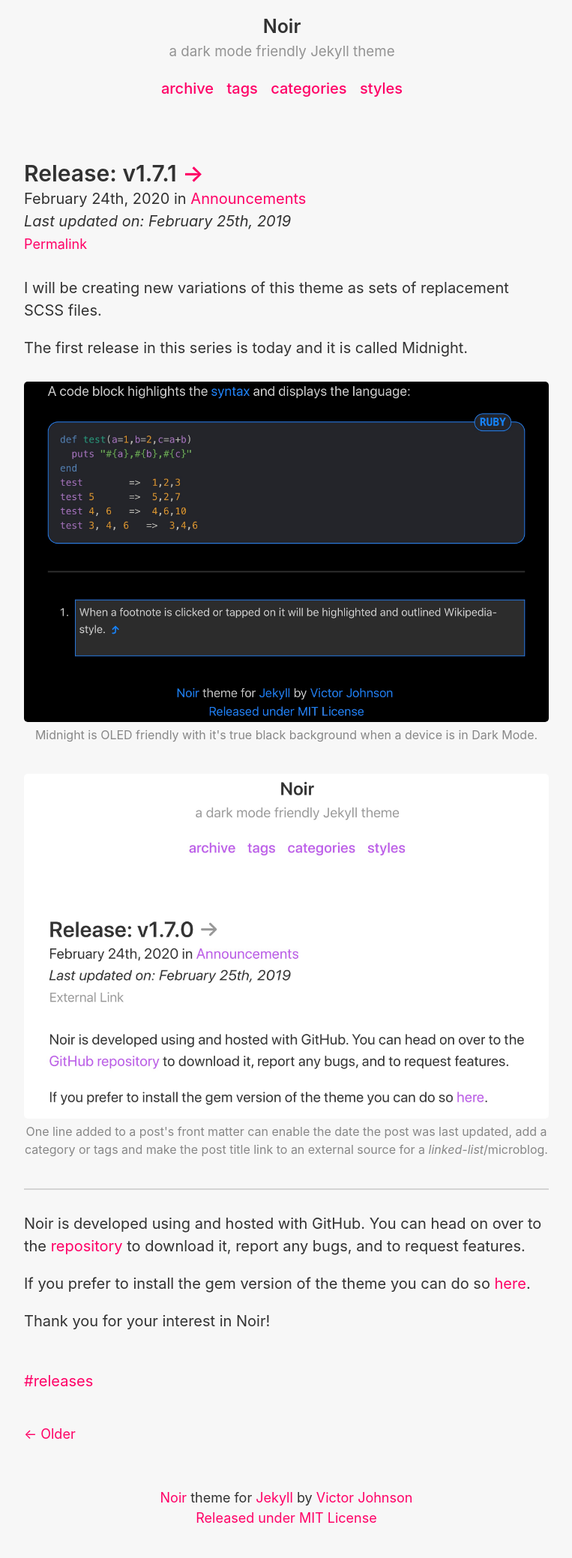
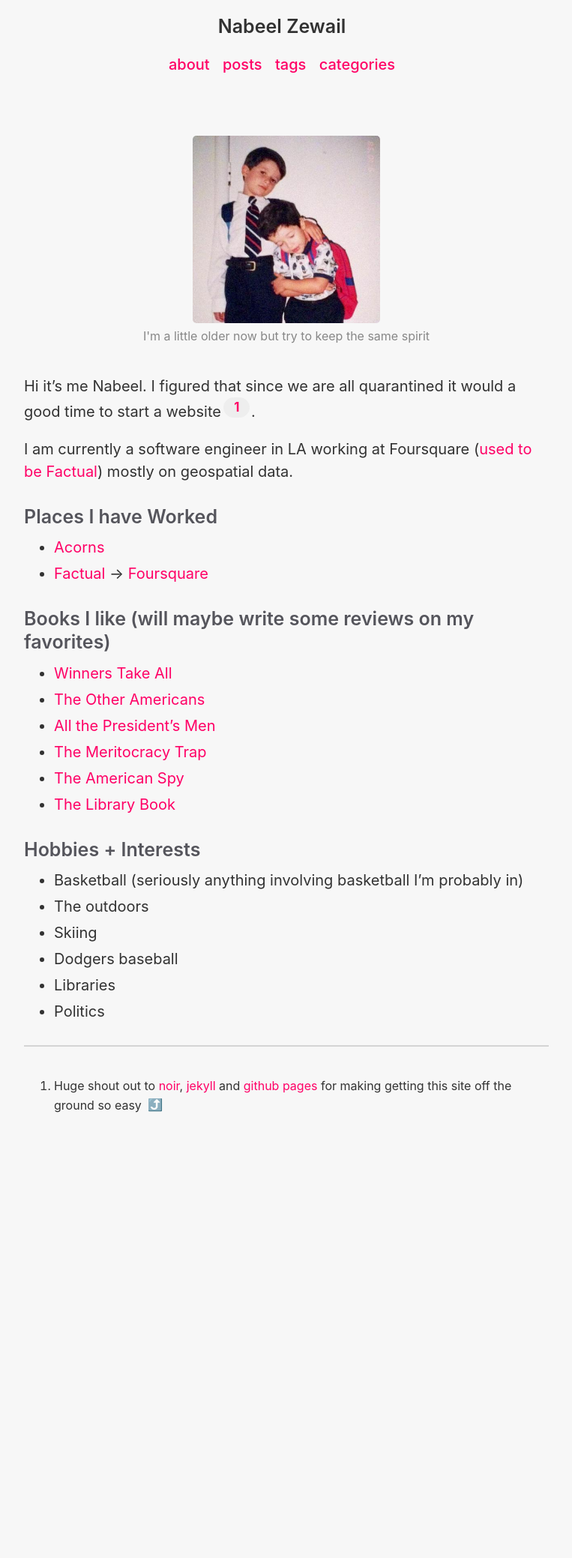
Before and after one commit to nzewail/personal-site, a Jekyll site: the page built from index.md, in a window 1280 px wide. Shown: the whole page at 75% size, without its empty margins (258-1021 px from the left). Built offline with Jekyll 4.4.1, drawn with Linux system fonts in a browser that asks for light colours; the list of posts is cut into pages by our own code; after the commit the page ends 1507 px from its top, so only the background shows below that.

Commit message:
added about page

```diff
--- a/Gemfile
+++ b/Gemfile
@@ -5,4 +5,3 @@ gem "jekyll-gist"
 gem "jekyll-paginate"
 gem "jekyll-seo-tag"
 gem 'jekyll-target-blank'
-gem 'wdm', '>= 0.1.0' if Gem.win_platform?
--- a/_config.yml
+++ b/_config.yml
@@ -1,7 +1,6 @@
 # Setup
-title: Noir
-tagline: a dark mode friendly Jekyll theme
-url: https://noir.essentialenemy.com
+title: Nabeel Zewail
+url: https://
 paginate: 1
 baseurl: ""
 permalink: :title/
@@ -25,6 +24,7 @@ exclude:
   - Gemfile.lock
   - LICENSE.md
   - README.md
+  - styles.md
 
 sass:
   sass_dir: _sass
@@ -35,13 +35,7 @@ sass:
 # Replace this value and uncomment to enable Google Analytics tracking
 # ga_analytics: UA-000000-0
 
-# Specify the author for blog posts
 author:
-  name: Victor Johnson
-  url: https://twitter.com/essentialenemy
-  email: me@essentialenemy.com
-
-# Custom vars
-version: 1.3.0
-github:
-  repo: https://github.com/essentialenemy/noir
+  name: Nabeel Zewail
+  url: https://github.com/nzewail
+  email: nabeel@fastmail.com
--- a/_layouts/default.html
+++ b/_layouts/default.html
@@ -20,10 +20,10 @@ layout: compress
 		<!-- Change navigation links here -->
 		<div class="navigation">
 		<ul id="navigation-list">
-		<li><a href="/archive/">archive</a></li>
-		<li><a href="/tags/">tags</a></li>
-		<li><a href="/categories/">categories</a></li>
-		<li><a href="/styles/">styles</a></li>
+      <li><a href="/">about</a></li>
+      <li><a href="/posts">posts</a></li>
+		  <li><a href="/tags/">tags</a></li>
+		  <li><a href="/categories/">categories</a></li>
 		</ul>
 		</div>
 
@@ -33,10 +33,6 @@ layout: compress
         {{ content | smartify }}
       </main>
 
-      <footer class="footer">
-        <p><a href="https://github.com/essentialenemy/noir/">Noir</a> theme for <a href="https://jekyllrb.com/">Jekyll</a> by <a href="https://essentialenemy.com/">Victor Johnson</a>
-		<br><a href="https://github.com/essentialenemy/noir/blob/master/LICENSE.md">Released under MIT License</a></p>
-      </footer>
     </div>
 
     {% if site.ga_analytics %}
--- a/_posts/2020-02-24-release-v-1-7-1.md
+++ /dev/null
@@ -1,32 +0,0 @@
----
-layout: post
-title: "Release: v1.7.1"
-date: 2020-02-24 06:20:45
-categories: [Announcements]
-tags: [releases]
-link: https://github.com/essentialenemy/noir/releases
-last_modified_at: 2019-02-25
----
-
-I will be creating new variations of this theme as sets of replacement SCSS files.
-
-The first release in this series is today and it is called Midnight.
-
-<figure>
-  <center><img src="/assets/midnight.jpg" alt="Midnight" style="width:100%"></center>
-  <figcaption>Midnight is OLED friendly with it's true black background when a device is in Dark Mode.</figcaption>
-</figure>
-
-<figure>
-  <center><img src="/assets/midnight-light.jpg" alt="Midnight Light" style="width:100%"></center>
-  <figcaption>One line added to a post's front matter can enable the date the post was last updated, add a category or tags and make the post title link to an external source for a <i>linked-list</i>/microblog.</figcaption>
-</figure>
-
-
----
-
-Noir is developed using and hosted with GitHub. You can head on over to the [repository]({{ site.github.repo }}) to download it, report any bugs, and to request features.
-
-If you prefer to install the gem version of the theme you can do so [here](https://rubygems.org/gems/noir-for-jekyll).
-
-Thank you for your interest in Noir!
--- a/archive.html
+++ b/archive.html
@@ -1,6 +1,6 @@
 ---
 layout: page
-title: Archive
+title: Posts
 ---
 
 <div class="post">
--- a/index.html
+++ /dev/null
@@ -1,59 +0,0 @@
----
-layout: default
-title: Home
----
-
-<div class="posts">
-  {% for post in paginator.posts %}
-  <article class="post">
-<h1 class="post-title">
-<a href="{% if post.link %}{{ post.link }}{% else %}{{ post.url }}{% endif %}">{{ post.title | smartify }}</a>{% if post.link %}<span class="link-arrow"> &rarr;</span>{% endif %}
-</h1>
-    <time datetime="{{ post.date | date_to_xmlschema }}" class="post-date">{{ post.date | date_to_long_string: "ordinal", "US" }}
-    {% if post %}
-    {% assign categories = post.categories %}
-    {% else %}
-    {% assign categories = page.categories %}
-    {% endif %}
-    {% for category in categories %}
-    in <a href="{{site.baseurl}}/categories/#{{category|slugize}}">{{category}}</a>
-    {% unless forloop.last %}&nbsp;{% endunless %}
-    {% endfor %}
-    {%- if post.last_modified_at -%}
-    <br><i>Last updated on: {{ post.last_modified_at | date_to_long_string: "ordinal", "US" }}</i>
-    {%- endif -%}
-    </time>
-
-<span class="permalink">
-{% if post.link %}
-<a href="{{ post.url }}">Permalink</a>
-{% endif %}
-</span>
-
-    {{ post.content | smartify }}
-
-  <br>
-  <div class="tag-list">
-  {% if post %}
-  {% assign tags = post.tags %}
-  {% else %}
-  {% assign tags = page.tags %}
-  {% endif %}
-  {% for tag in tags %}
-  <a href="{{site.baseurl}}/tags/#{{tag|slugize}}">#{{tag}}</a>
-  {% unless forloop.last %}&nbsp;{% endunless %}
-  {% endfor %}
-  </div>
-
-  </article>
-  {% endfor %}
-</div>
-
-<div class="PageNavigation">
-  {% if paginator.next_page %}
-    <a class="prev" href="{{ paginator.next_page_path | prepend: site.baseurl }}">← Older</a>
-  {% endif %}
-  {% if paginator.previous_page %}
-    <a class="next" href="{{ paginator.previous_page_path | prepend: site.baseurl }}">Newer →</a>
-  {% endif %}
-</div>
--- /dev/null
+++ b/index.md
@@ -0,0 +1,44 @@
+---
+layout: page
+---
+
+<style>
+img {
+  display: block;
+  margin-left: auto;
+  margin-right: auto;
+}
+</style>
+
+<figure>
+	<img src="/assets/young-nibs.jpg" width="250" height="250" alt="young-nibs" align="middle">
+	<figcaption>I'm a little older now but try to keep the same spirit</figcaption>
+</figure>
+
+Hi it's me Nabeel. I figured that since we are all quarantined it would a good time to start a website[^1].
+
+I am currently a software engineer in LA working at Foursquare ([used to be Factual](https://techcrunch.com/2020/04/06/foursquare-merges-with-factual/)) mostly on geospatial data.
+
+### Places I have Worked
+* [Acorns](https://www.acorns.com/)
+* [Factual](https://www.factual.com/) -> [Foursquare](https://foursquare.com/)
+
+### Books I like (will maybe write some reviews on my favorites)
+* [Winners Take All](https://www.goodreads.com/book/show/37506348-winners-take-all)
+* [The Other Americans](https://www.goodreads.com/book/show/34851317-the-other-americans)
+* [All the President’s Men](https://www.goodreads.com/book/show/96123.All_the_President_s_Men)
+* [The Meritocracy Trap](https://www.goodreads.com/book/show/43671669-the-meritocracy-trap)
+* [The American Spy](https://www.goodreads.com/book/show/40274582-american-spy)
+* [The Library Book](https://www.goodreads.com/book/show/39507318-the-library-book)
+
+### Hobbies + Interests
+* Basketball (seriously anything involving basketball I’m probably in)
+* The outdoors
+* Skiing
+* Dodgers baseball
+* Libraries
+* Politics
+
+***
+
+[^1]: Huge shout out to [noir](https://github.com/essentialenemy/noir), [jekyll](https://jekyllrb.com/) and [github pages](https://pages.github.com/) for making getting this site off the ground so easy
```
Also changed, not shown: 2020-04-10-hello-world.md (added, +12 -0 lines), _posts/2008-12-06-whats-jekyll.md (deleted, +0 -14 lines), _posts/2020-04-10-hello-world.md (added, +12 -0 lines), about.md (deleted, +0 -18 lines), posts.html (added, +20 -0 lines), assets/young-nibs.jpg (added).
